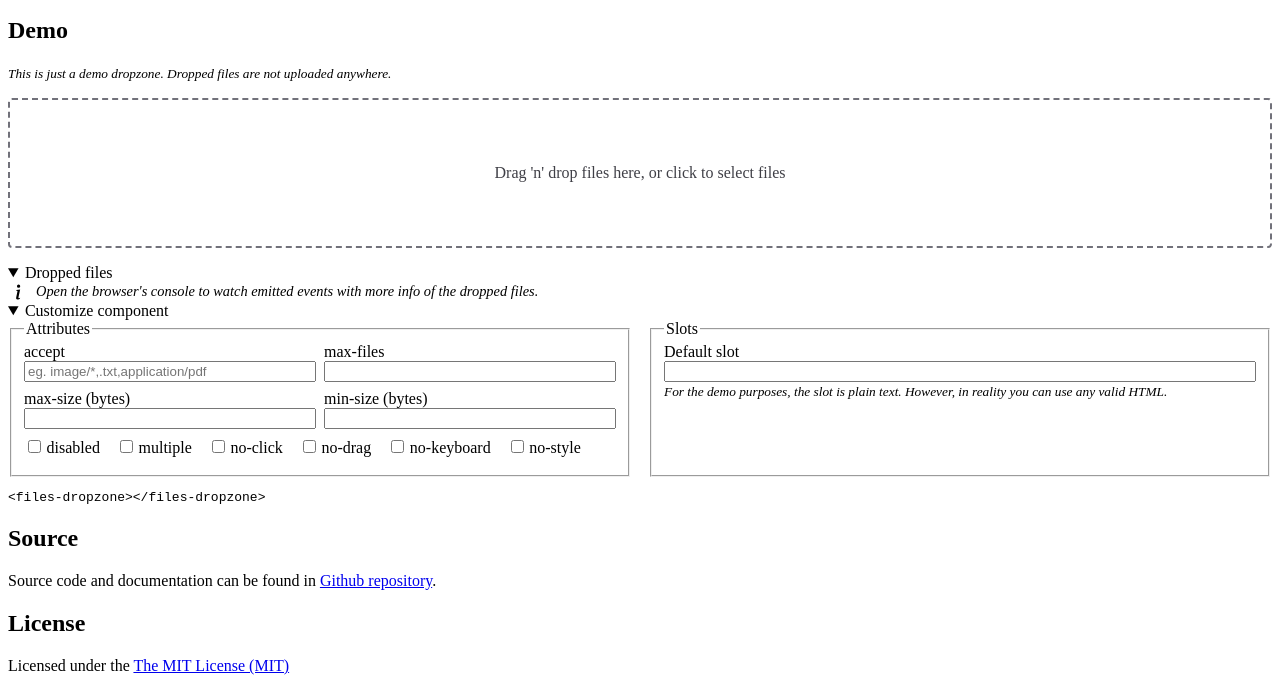
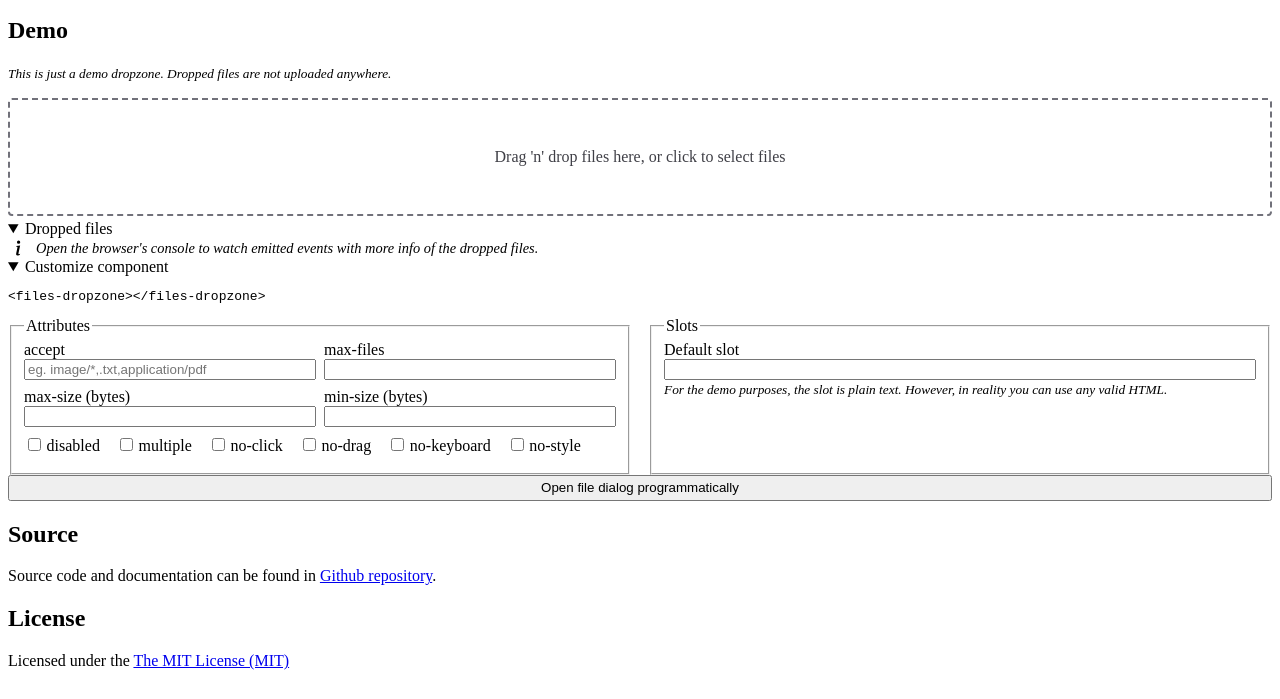
Before and after one commit to georapbox/files-dropzone-element, a website built with Parcel: page docs/index.html in a window 1280 px wide. Shown: the part 101-800 px from the top of the page. Built offline with nearby package versions, Linux system fonts and the light colour scheme; files whose address does not match are found by name.

Commit message:
Update demo

```diff
--- a/docs/css/main.css
+++ b/docs/css/main.css
@@ -72,6 +72,7 @@ form input[type="checkbox"] {
 
 .console-info svg {
   min-width: 20px;
+  color: var(--links);
 }
 
 .dropped-files:empty {
@@ -113,10 +114,22 @@ form input[type="checkbox"] {
   font-size: 0.9rem;
 }
 
-files-dropzone {
-  margin-bottom: 1em;
+.open-file-dialog-btn {
+  width: 100%;
+  margin: 0;
+  line-height: 1.5;
 }
 
-files-dropzone::part(dropzone) {
-  padding-block: 4rem;
+.dropzone-container {
+  min-height: 144.78px;
 }
+
+@media screen and (min-width: 400px) {
+  .dropzone-container {
+    min-height: 122.4px;
+  }
+}
+
+files-dropzone::not(:defined) {
+  display: none;
+}
--- a/docs/index.html
+++ b/docs/index.html
@@ -22,23 +22,27 @@
 
     <p><small><em>This is just a demo dropzone. Dropped files are not uploaded anywhere.</em></small></p>
 
-    <files-dropzone></files-dropzone>
+    <div class="dropzone-container">
+      <files-dropzone></files-dropzone>
+    </div>
 
     <details open>
       <summary>Dropped files</summary>
 
-      <blockquote class="console-info">
+      <p class="console-info">
         <svg xmlns="http://www.w3.org/2000/svg" width="20" height="20" fill="currentColor" class="bi bi-info-lg" viewBox="0 0 16 16">
           <path d="m9.708 6.075-3.024.379-.108.502.595.108c.387.093.464.232.38.619l-.975 4.577c-.255 1.183.14 1.74 1.067 1.74.72 0 1.554-.332 1.933-.789l.116-.549c-.263.232-.65.325-.905.325-.363 0-.494-.255-.402-.704l1.323-6.208Zm.091-2.755a1.32 1.32 0 1 1-2.64 0 1.32 1.32 0 0 1 2.64 0Z"/>
         </svg>
         <em>Open the browser's console to watch emitted events with more info of the dropped files.</em>
-      </blockquote>
+      </p>
 
       <div class="dropped-files" id="droppedFiles"></div>
     </details>
 
     <details open>
       <summary>Customize component</summary>
+
+      <pre><code class="code-preview" id="codePreview"></code></pre>
 
       <form autocomplete="off">
         <fieldset>
@@ -130,7 +134,9 @@
         </fieldset>
       </form>
 
-      <pre><code class="code-preview" id="codePreview"></code></pre>
+      <button type="button" id="openFileDialogBtn" class="open-file-dialog-btn">
+        Open file dialog programmatically
+      </button>
     </details>
 
     <h2>Source</h2>
--- a/docs/js/main.js
+++ b/docs/js/main.js
@@ -10,6 +10,7 @@ import(componentUrl).then(res => {
   const codePreview = document.getElementById('codePreview');
   const form = document.querySelector('form');
   const dropzone = document.querySelector('files-dropzone');
+  const openFileDialogBtn = document.getElementById('openFileDialogBtn');
 
   codePreview.textContent = '<files-dropzone></files-dropzone>';
 
@@ -114,10 +115,18 @@ import(componentUrl).then(res => {
       droppedFilesList.appendChild(rejectedFilesList);
     }
   });
+
+  document.addEventListener('files-dropzone-error', evt => {
+    console.log('files-dropzone-error ->', evt.detail.error);
+  });
+
+  openFileDialogBtn.addEventListener('click', () => {
+    dropzone.openFileDialog();
+
+    if (dropzone.hasAttribute('disabled')) {
+      alert('Dropzone is disabled. File dialog will not open programmatically.');
+    }
+  });
 }).catch(err => {
   console.error(err);
 });
-
-document.addEventListener('files-dropzone-error', evt => {
-  console.log('files-dropzone-error ->', evt.detail.error);
-});
```
